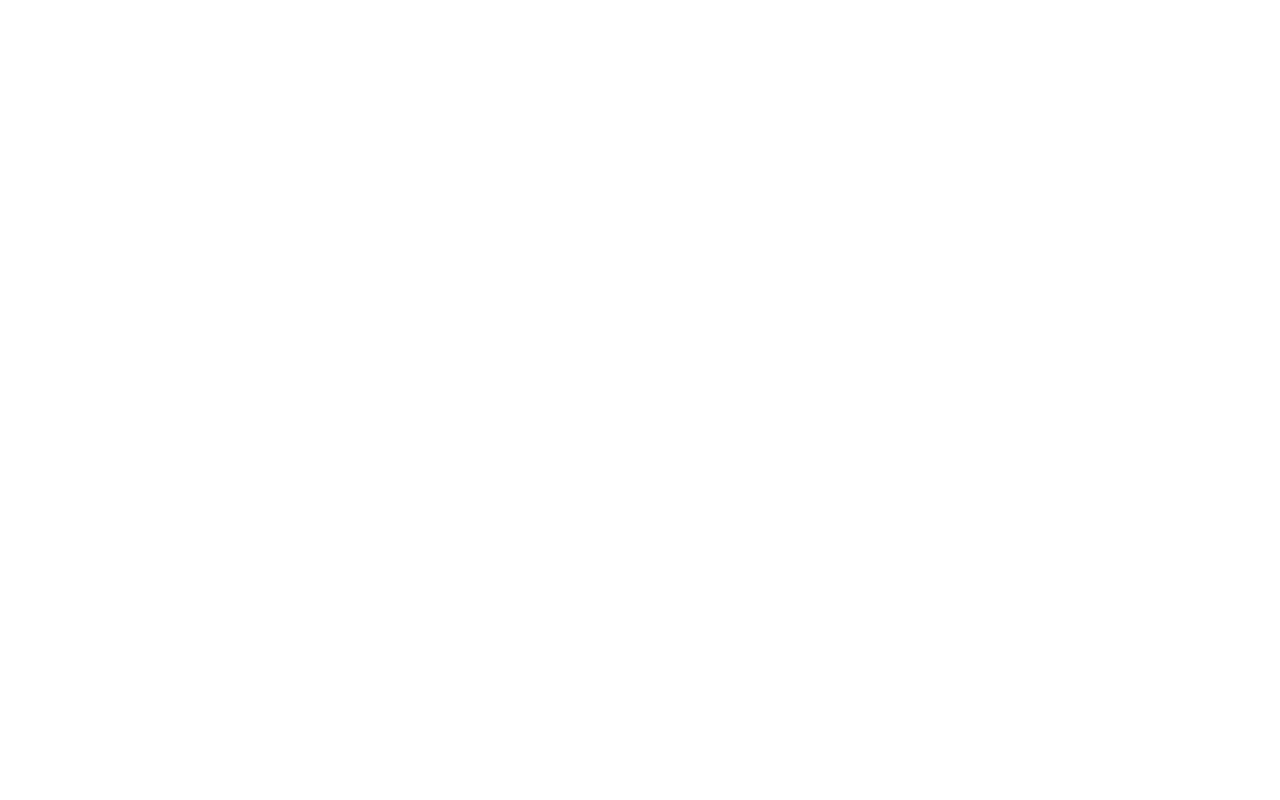
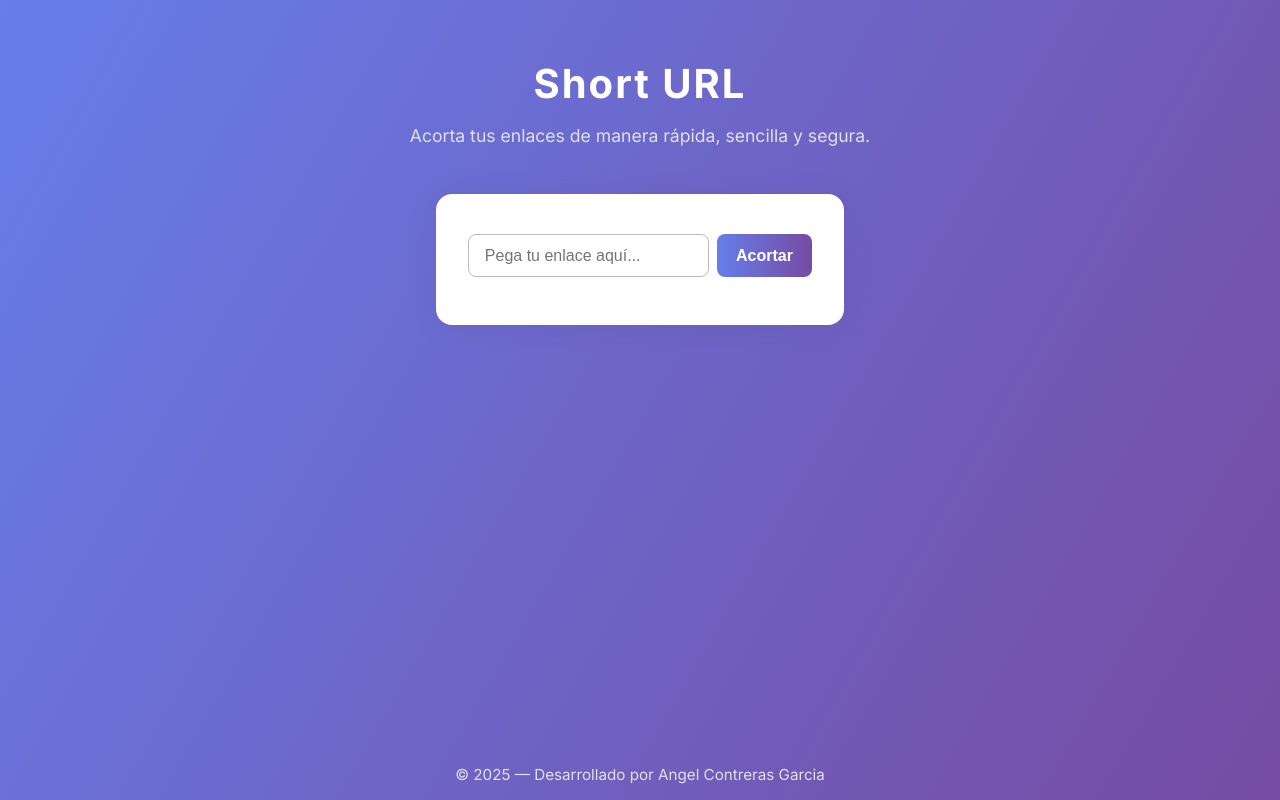
Before and after one commit to angelcgar/short-url-back-end, a website: page public/index.html in a window 1280 px wide. Drawn offline with Linux system fonts and the light colour scheme.

Commit message:
servir un html de respaldo

```diff
--- a/public/index.html
+++ b/public/index.html
@@ -1,11 +1,133 @@
 <!DOCTYPE html>
-<html lang="en">
+<html lang="es">
 <head>
   <meta charset="UTF-8">
   <meta name="viewport" content="width=device-width, initial-scale=1.0">
-  <title>Document</title>
+  <title>Short URL | Acorta tus enlaces</title>
+  <link href="https://fonts.googleapis.com/css2?family=Inter:wght@400;700&display=swap" rel="stylesheet">
+  <style>
+    body {
+      margin: 0;
+      padding: 0;
+      font-family: 'Inter', Arial, sans-serif;
+      background: linear-gradient(120deg, #667eea 0%, #764ba2 100%);
+      min-height: 100vh;
+      color: #222;
+      display: flex;
+      flex-direction: column;
+      align-items: center;
+      justify-content: flex-start;
+    }
+    header {
+      width: 100%;
+      padding: 2rem 0 1rem 0;
+      text-align: center;
+    }
+    h1 {
+      color: #fff;
+      font-size: 2.5rem;
+      margin-bottom: 0.5rem;
+      letter-spacing: 2px;
+    }
+    p {
+      color: #e0e0e0;
+      font-size: 1.1rem;
+      margin-bottom: 2rem;
+    }
+    main {
+      background: #fff;
+      border-radius: 16px;
+      box-shadow: 0 2px 24px rgba(80, 60, 120, 0.15);
+      padding: 2.5rem 2rem 1.5rem 2rem;
+      min-width: 340px;
+      max-width: 90vw;
+      margin-bottom: 2rem;
+      text-align: center;
+    }
+    form {
+      display: flex;
+      gap: 0.5rem;
+      margin-bottom: 1.5rem;
+      justify-content: center;
+    }
+    input[type="url"] {
+      flex: 1;
+      padding: 0.7rem 1rem;
+      border: 1px solid #bbb;
+      border-radius: 8px;
+      font-size: 1rem;
+      outline: none;
+      transition: border 0.2s;
+    }
+    input[type="url"]:focus {
+      border: 1.5px solid #764ba2;
+    }
+    button {
+      padding: 0.7rem 1.2rem;
+      background: linear-gradient(90deg, #667eea 0%, #764ba2 100%);
+      color: #fff;
+      border: none;
+      border-radius: 8px;
+      font-size: 1rem;
+      font-weight: 700;
+      cursor: pointer;
+      transition: background 0.2s;
+    }
+    button:hover {
+      background: linear-gradient(90deg, #764ba2 0%, #667eea 100%);
+    }
+    .result {
+      margin-top: 1.5rem;
+      font-size: 1.1rem;
+      color: #333;
+      word-break: break-all;
+    }
+    footer {
+      margin-top: auto;
+      padding: 1rem 0;
+      color: #e0e0e0;
+      font-size: 0.95rem;
+      text-align: center;
+    }
+    @media (max-width: 500px) {
+      main { min-width: unset; padding: 1.2rem 0.5rem; }
+      h1 { font-size: 2rem; }
+    }
+  </style>
 </head>
 <body>
+  <header>
+    <h1>Short URL</h1>
+    <p>Acorta tus enlaces de manera rápida, sencilla y segura.</p>
+  </header>
+  <main>
+    <form id="shorten-form">
+      <input type="url" id="url-input" placeholder="Pega tu enlace aquí..." required>
+      <button type="submit">Acortar</button>
+    </form>
+    <div class="result" id="result"></div>
+  </main>
+  <footer>
+    &copy; 2025 &mdash; Desarrollado por Angel Contreras Garcia
+  </footer>
+  <script>
+    const form = document.getElementById('shorten-form');
+    const urlInput = document.getElementById('url-input');
+    const resultDiv = document.getElementById('result');
 
+    form.addEventListener('submit', async (e) => {
+      e.preventDefault();
+      resultDiv.textContent = 'Acortando...';
+      try {
+        // Aquí deberías llamar a tu endpoint real para acortar la URL
+        // Simulación de respuesta
+        setTimeout(() => {
+          resultDiv.innerHTML = 'Tu enlace corto: <a href="#" target="_blank">https://short.url/abc123</a>';
+        }, 1200);
+      } catch (err) {
+        resultDiv.textContent = 'Ocurrió un error al acortar el enlace.';
+      }
+    });
+  </script>
 </body>
 </html>
```
